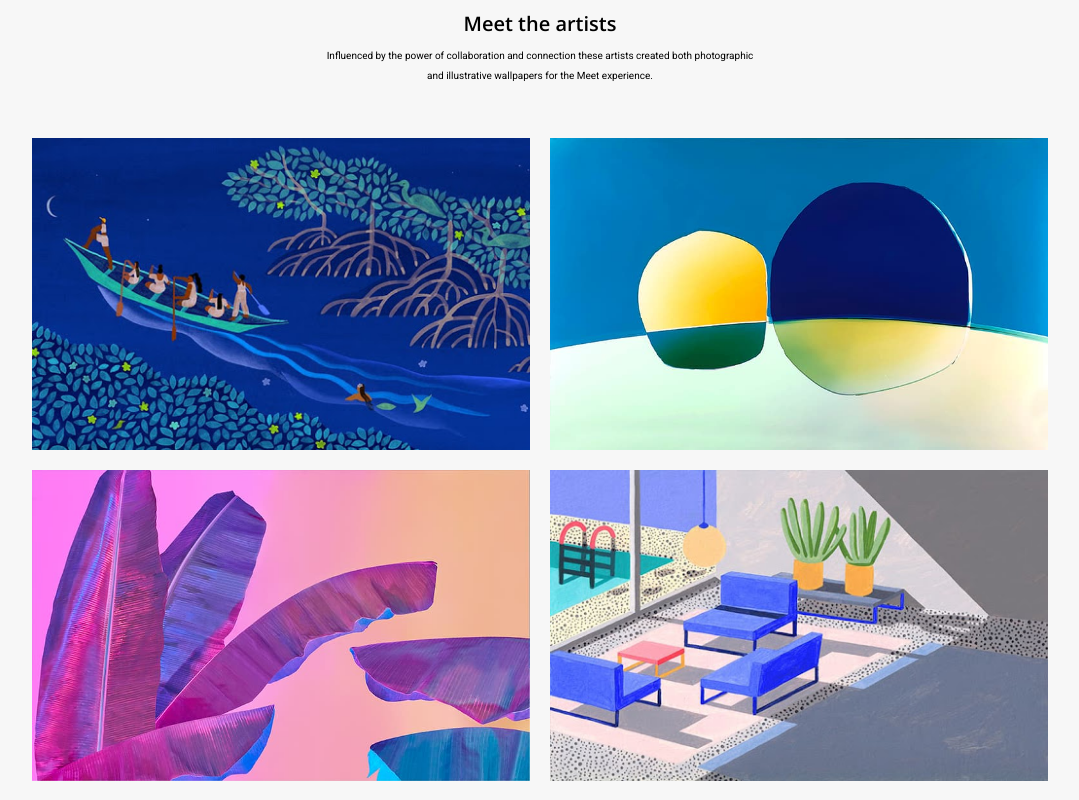
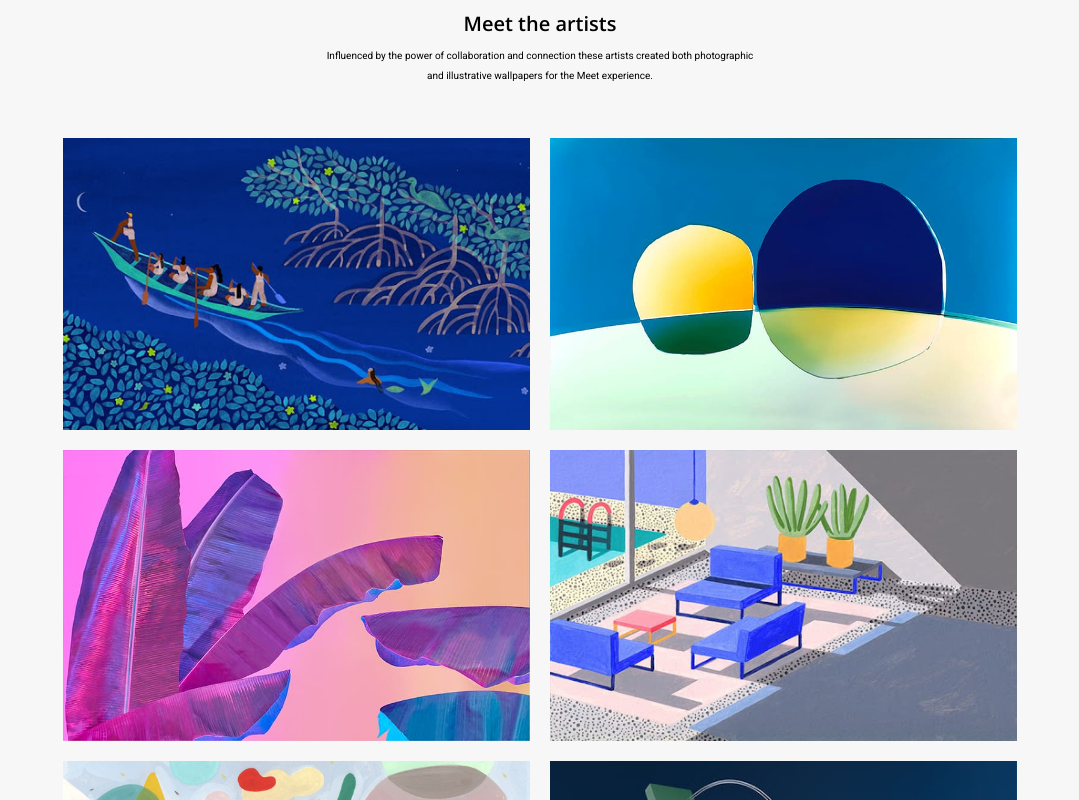
Before and after one commit to CourageSean/Canvas-project, a plain HTML site: page index.html in a window 1280 px wide. Shown: the part 2000-2800 px from the top of the page, without its empty margins (100-1179 px from the left). Drawn offline with nearby package versions, Linux system fonts and the light colour scheme.

Commit message:
img center issues fixed

```diff
--- a/assets/scss/style.scss
+++ b/assets/scss/style.scss
@@ -112,9 +112,10 @@ p {
     flex-wrap: wrap;
     width: 90%;
     margin: auto;
+    justify-content: center;
 
     div {
-      flex: 1 1 45%;
+      flex: 0 1 45%;
       margin: 1rem;
 
       img {
@@ -123,6 +124,8 @@ p {
     }
   }
 }
+
+
 
 // Section - 3 END
 
@@ -141,6 +144,8 @@ p {
     }
   }
 }
+
+
 
 footer {
   width: 90%;
--- a/index.html
+++ b/index.html
@@ -96,7 +96,7 @@
         <div><img src="assets/images/img_8.jpg" alt="" /></div>
         <div><img src="assets/images/img_9.jpg" alt="" /></div>
         <div><img src="assets/images/img_10.png" alt="" /></div>
-        <div><img src="assets/images/img_11.png" alt="" /></div>
+        <div id="last-img"><img src="assets/images/img_11.png" alt="" /></div>
       </div>
     </section>
 
```
Also changed, not shown: assets/css/main.css, 1 other file.
